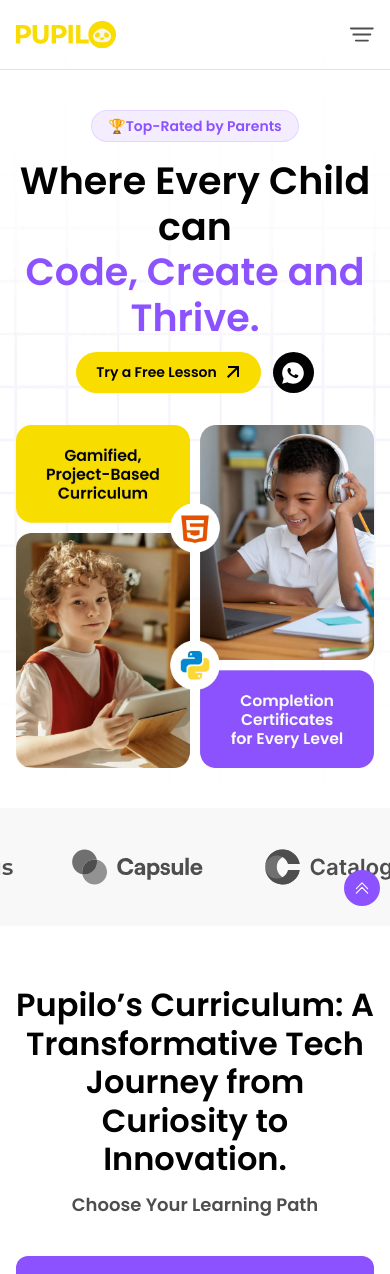
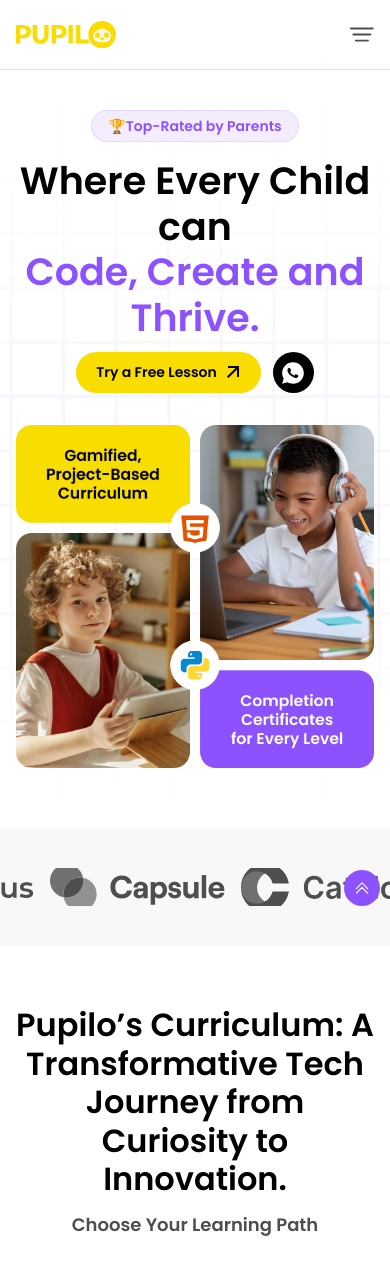
Before and after one commit to Pupiloinc/Pupilo, a Next.js app: page / in a window 390 px wide. Shown: the top 1274 px of the page. Built offline with nearby package versions, Linux system fonts and the light colour scheme.

Commit message:
code merge

```diff
--- a/src/components/Hero.jsx
+++ b/src/components/Hero.jsx
@@ -9,7 +9,7 @@ const Hero = () => {
   return <div className="bg-[url(/assets/images/webp/bg-hero.webp)] bg-cover bg-no-repeat bg-center relative">
     <Header />
     <div className="container max-w-[1140px] xl:px-0 px-4 md:px-6 mx-auto">
-      <div className="flex justify-between mt-[40px] pb-[40px] md:pb-[100px] lg:pb-[120px] max-lg:flex-col max-lg:items-center">
+      <div className="flex justify-between mt-[40px] pb-[60px] md:pb-[100px] lg:pb-[120px] max-lg:flex-col max-lg:items-center">
         <div className="w-full lg:w-1/2 lg:mt-6">
           <div className="max-lg:mx-auto py-2 lg:py-[11.2px] border border-purple/15 px-4 lg:px-5 rounded-full bg-purple/10 w-fit lg:max-w-[239px] lg:w-full font-semibold text-sm md:text-base leading-100 text-nowrap text-purple">🏆Top-Rated by Parents</div>
           <h2 className="max-lg:text-center font-semibold text-[38px] sm:text-[43px] md:text-5xl lg:text-[58px] xl:text-custom-6xl leading-120 text-dark-black mt-4 relative z-10 lg:max-w-[502px]">Where Every Child can <span className="text-purple block">
@@ -28,8 +28,8 @@ const Hero = () => {
         </div>
       </div>
     </div>
-    <Image className="absolute top-[52%] left-[4%] min-[1700px]:left-[15%] max-lg:hidden pointer-events-none" src="/assets/images/svg/hero-purple-ellipse.svg" width={240} height={240} alt="purple-ellipse" />
-    <Image className="absolute right-[7%] top-[30%] min-[1700px]:right-[18%] max-lg:hidden pointer-events-none" src="/assets/images/svg/hero-yellow-ellipse.svg" width={240} height={240} alt="yellow-ellipse" />
+    <Image className="absolute top-[52%] left-[4%]  min-[1700px]:left-[15%] max-lg:hidden pointer-events-none" src="/assets/images/svg/hero-purple-ellipse.svg" width={240} height={240} alt="purple-ellipse" />
+    <Image className="absolute right-[3%] 2xl:right-[6%] top-[30%] min-[1700px]:right-[18%] max-lg:hidden pointer-events-none" src="/assets/images/svg/hero-yellow-ellipse.svg" width={240} height={240} alt="yellow-ellipse" />
   </div>;
 };
 
--- a/src/components/common/Header.jsx
+++ b/src/components/common/Header.jsx
@@ -76,7 +76,7 @@ const Header = () => {
                                 {item.title}
                             </Link>
                         ))}
-                        <Link href="/" className='bg-black duration-300 md:text-base ease-linear transition-all hover:shadow-xl flex items-center font-semibold text-sm leading-100 text-white gap-1 py-2 px-4 rounded-full'>Log In <Icons className="min-w-4 h-4" icon="logoutIcon" /></Link>
+                        <Link href="/" className='bg-black duration-300 md:text-base ease-linear transition-all hover:shadow-xl flex items-center font-semibold text-sm leading-100 text-white gap-1 py-2 px-4 md:py-3.5 md:px-5 rounded-full'>Log In <Icons className="min-w-4 h-4" icon="logoutIcon" /></Link>
                     </div>
                 </div>
             </div>
--- a/src/components/home/BrandMarquee.jsx
+++ b/src/components/home/BrandMarquee.jsx
@@ -8,7 +8,7 @@ const BrandMarquee = () => {
         <div className='bg-white-100 py-10 md:py-14 lg:py-20'>
             <Marquee>
                 {BRAND_LOGO_DATA_LIST.map((obj, i) => (
-                    <Image key={i} width={175} height={48} src={obj} alt='brand-logo' className='mx-2 lg:mx-[70px] max-h-[38px] lg:max-h-[48px]' />
+                    <Image key={i} width={175} height={48} src={obj} alt='brand-logo' className='mx-2 lg:mx-[70px] max-h-[38px] lg:max-h-[48px] object-cover' />
                 ))}
             </Marquee>
         </div>
```
